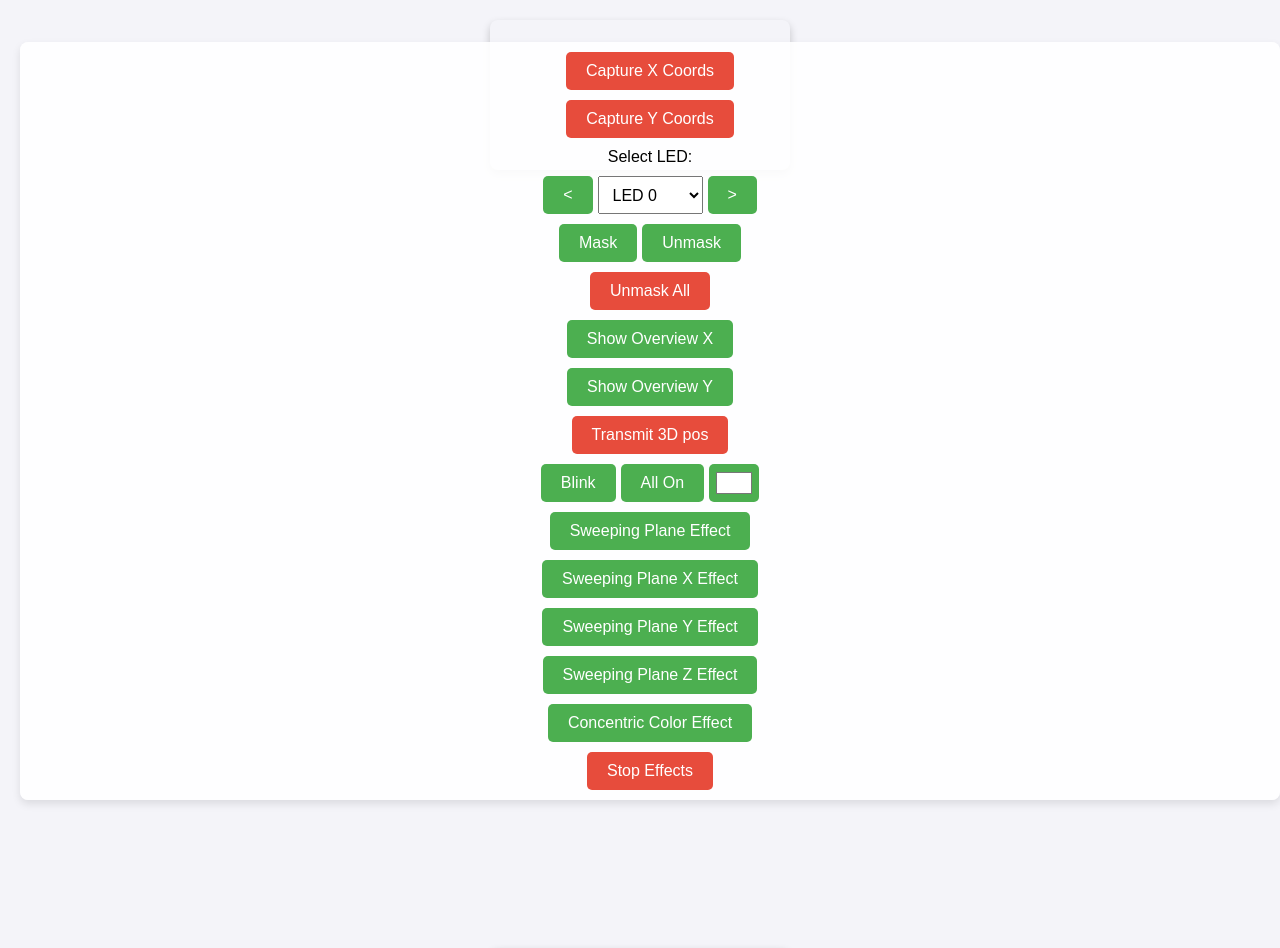
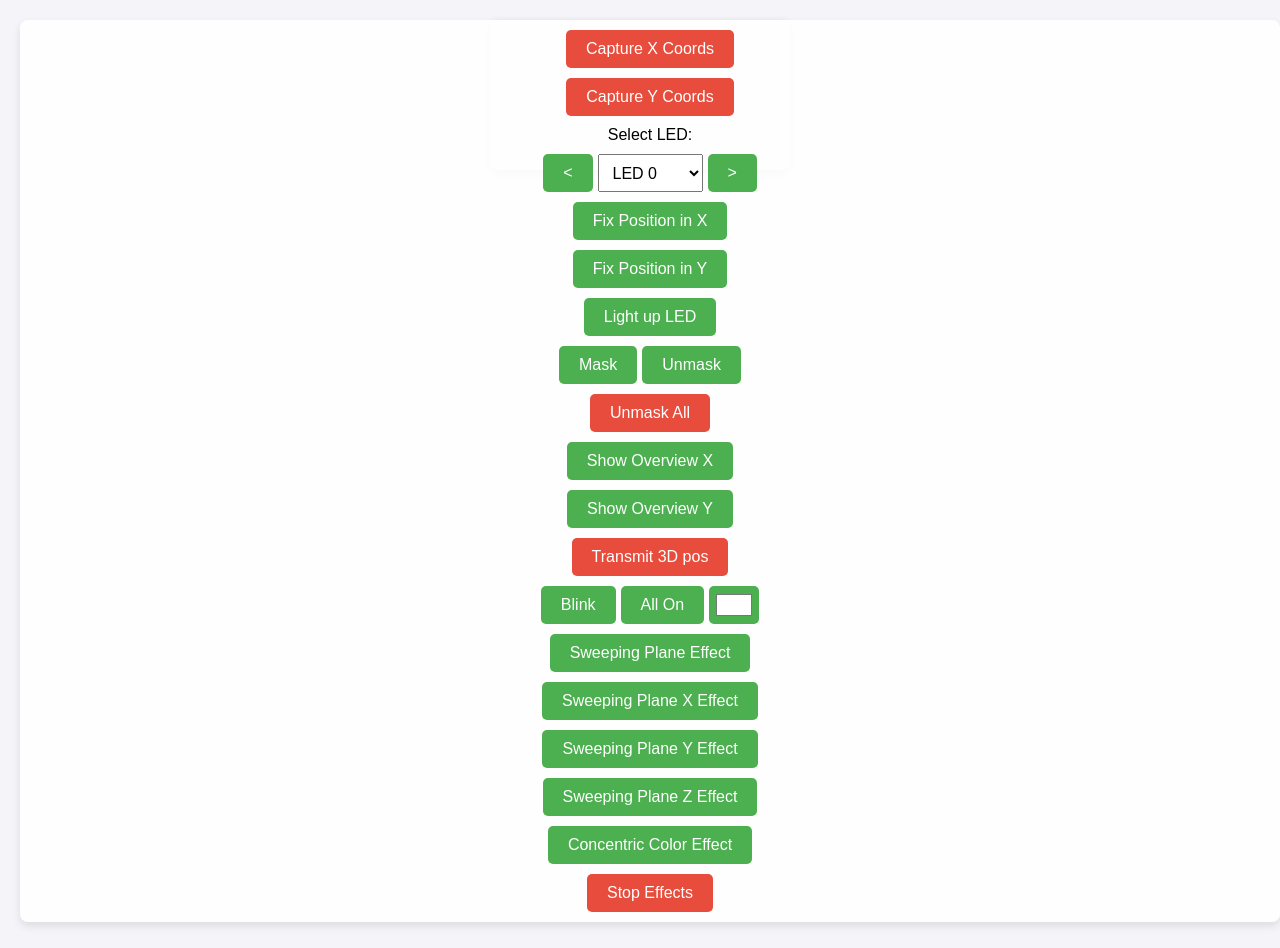
Before and after one commit to Turun/StandupMathsChristmastreeWeb, a Flask app: page / in a window 1280 px wide. Shown: the top 948 px of the page. Run offline with Flask 3, Linux system fonts and the light colour scheme; parts of the project's set-up code (start-up, migrations or seed data) failed here and were passed over.

Commit message:
add led centering button and light up single led

```diff
--- a/static/script/capture_unidirectional.js
+++ b/static/script/capture_unidirectional.js
@@ -1,5 +1,4 @@
-import { visualize_led_positions } from "./ui.js";
-import {allOn, stop} from "./effects.js";
+import {configure_leds, allOn, stop} from "./effects.js";
 
 /**
  * Helper to wait for the next camera frame.
@@ -18,16 +17,6 @@
             });
         }
     });
-}
-
-/**
- * Configures the LED state on the server.
- */
-function configure_leds(dict) {
-    var xhr = new XMLHttpRequest();
-    xhr.open("POST", "configure_leds", false);
-    xhr.setRequestHeader('Content-Type', 'application/json');
-    xhr.send(JSON.stringify(dict));
 }
 
 /**
--- a/static/script/effects.js
+++ b/static/script/effects.js
@@ -1,3 +1,14 @@
+/**
+ * Configures the LED state on the server.
+ * to be used like `configure_leds({ [5]: true })`
+ */
+export function configure_leds(dict) {
+    var xhr = new XMLHttpRequest();
+    xhr.open("POST", "configure_leds", false);
+    xhr.setRequestHeader('Content-Type', 'application/json');
+    xhr.send(JSON.stringify(dict));
+}
+
 export function blink() {
     var xhr = new XMLHttpRequest();
     xhr.open("POST", "effects/blink", false);
--- a/static/script/merge_directions.js
+++ b/static/script/merge_directions.js
@@ -1,3 +1,13 @@
+// adjusts position of the given LED by setting the coordinates in the raw_led_positions list to the center between the two neighbors
+export function centerLEDBetweenNeighbors(led_index, num_leds, raw_led_positions) {
+    const prev = (led_index + num_leds - 1) % num_leds;
+    const next = (led_index + 1) % num_leds;
+    const [px, py] = raw_led_positions[prev];
+    const [nx, ny] = raw_led_positions[next];
+    raw_led_positions[led_index] = [(px + nx) / 2, (py + ny) / 2];
+}
+
+
 //given the two 2D position information, merge them into one 3D position information array and return it.
 function merge_led_positions(num_leds, led_positions_raw_x, led_positions_raw_y) {
     let led_positions_raw = []
--- a/static/script/ui.js
+++ b/static/script/ui.js
@@ -1,6 +1,6 @@
 import {start_capturing} from "./capture_unidirectional.js";
-import { merge_and_transmit } from "./merge_directions.js";
-import {blink, allOn, sweepingPlane, stop, setBaseColor, maskLed, unmaskLed, unmaskAll, planeX, planeY, planeZ, concentricColor} from "./effects.js";
+import { merge_and_transmit, centerLEDBetweenNeighbors} from "./merge_directions.js";
+import {blink, allOn, sweepingPlane, stop, setBaseColor, maskLed, unmaskLed, unmaskAll, planeX, planeY, planeZ, concentricColor, configure_leds} from "./effects.js";
 
 let current_led_index = 0;
 
@@ -92,6 +92,38 @@
     }
 }
 
+// get the pixel coordinates where the user clicked in the video. But like, in video source coordinates.
+function getVideoCoords(e, video) {
+    const rect = video.getBoundingClientRect();
+
+    const videoAspect = video.videoWidth / video.videoHeight;
+    const elementAspect = rect.width / rect.height;
+
+    let drawWidth, drawHeight, offsetX, offsetY;
+    if (elementAspect > videoAspect) {
+        drawHeight = rect.height;
+        drawWidth = drawHeight * videoAspect;
+        offsetX = (rect.width - drawWidth) / 2;
+        offsetY = 0;
+    } else {
+        drawWidth = rect.width;
+        drawHeight = drawWidth / videoAspect;
+        offsetX = 0;
+        offsetY = (rect.height - drawHeight) / 2;
+    }
+
+    const x = e.clientX - rect.left - offsetX;
+    const y = e.clientY - rect.top - offsetY;
+
+    if (x < 0 || y < 0 || x > drawWidth || y > drawHeight) {
+        return null; // clicked in black bars
+    }
+
+    return {
+        x: (x / drawWidth) * video.videoWidth,
+        y: (y / drawHeight) * video.videoHeight
+    };
+}
 
 export function setup_ui(
     num_leds,
@@ -104,6 +136,12 @@
     led_positions_normalized,
 ) {
     window.addEventListener('load', () => startCamera(video, diff_canvas, math_canvas));
+    // video.addEventListener('click', (e) => {
+    //     // get the pixel that was clicked
+    //       const coords = getVideoCoords(e, video);
+    //       if (!coords) return;
+    //       console.log(coords.x, coords.y);
+    // });
 
     const startButtonX = document.getElementById('start-btn-x');
     startButtonX.addEventListener('click', async () => {
@@ -157,6 +195,21 @@
     incrementButton.addEventListener('click', async () => {
         current_led_index = (current_led_index + 1) % num_leds;
         select.value = current_led_index;
+    });
+    const centerLEDPositionXButton = document.getElementById('center-led-position-in-x-btn');
+    centerLEDPositionXButton.addEventListener('click', async () => {
+        centerLEDBetweenNeighbors(current_led_index, num_leds, led_positions_raw_x);
+        visualize_led_positions(diff_context, diff_canvas, led_positions_raw_x);
+    });
+    const centerLEDPositionYButton = document.getElementById('center-led-position-in-y-btn');
+    centerLEDPositionYButton.addEventListener('click', async () => {
+        centerLEDBetweenNeighbors(current_led_index, num_leds,  led_positions_raw_y);
+        visualize_led_positions(diff_context, diff_canvas, led_positions_raw_y);
+    });
+    const lightUpLEDButton = document.getElementById('light-up-led-btn');
+    lightUpLEDButton.addEventListener('click', async () => {
+        stop();
+        configure_leds({[current_led_index]: true});
     });
 
     const maskLEDButton = document.getElementById('mask-led-btn');
--- a/templates/index.html
+++ b/templates/index.html
@@ -25,6 +25,9 @@
           <select id="led-select"></select>
           <button id="btn-inc">&gt;</button>
         </div>
+        <button id="center-led-position-in-x-btn">Fix Position in X</button>
+        <button id="center-led-position-in-y-btn">Fix Position in Y</button>
+        <button id="light-up-led-btn">Light up LED</button>
         <div class="btn-group">
           <button id="mask-led-btn">Mask</button>
           <button id="unmask-led-btn">Unmask</button>
```
